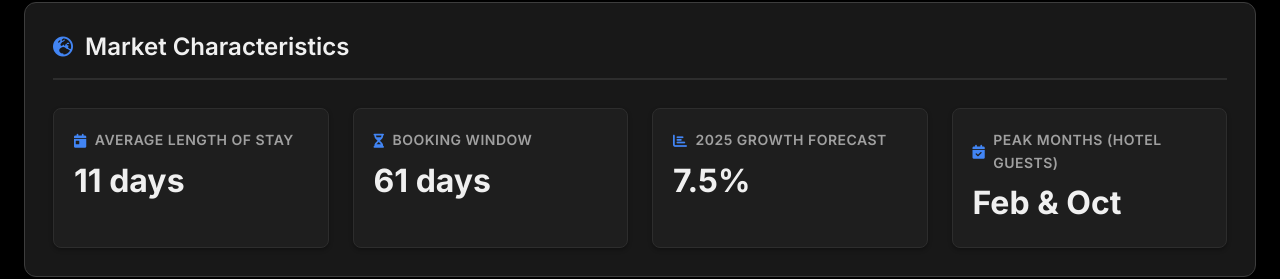
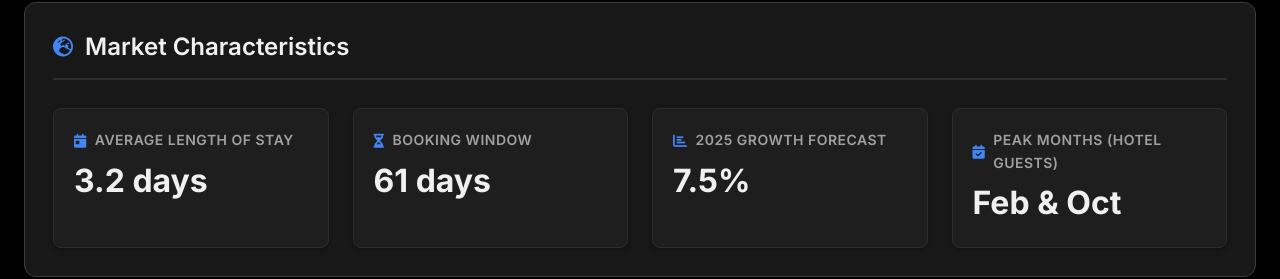
Before and after one commit to studiorns/FranceMarketAnalysis, a plain HTML site: page index.html in a window 1280 px wide. Shown: the part 908-1187 px from the top of the page. Drawn offline with nearby package versions, Linux system fonts and the light colour scheme.

Commit message:
Add files via upload

```diff
--- a/index.html
+++ b/index.html
@@ -738,7 +738,7 @@
             <div class="metrics-grid">
                 <div class="metric-card">
                     <div class="metric-name"><i class="fas fa-calendar-day"></i> Average Length of Stay</div>
-                    <div class="metric-value">11 days</div>
+                    <div class="metric-value">3.2 days</div>
                 </div>
                 <div class="metric-card">
                     <div class="metric-name"><i class="fas fa-hourglass-half"></i> Booking Window</div>
```
